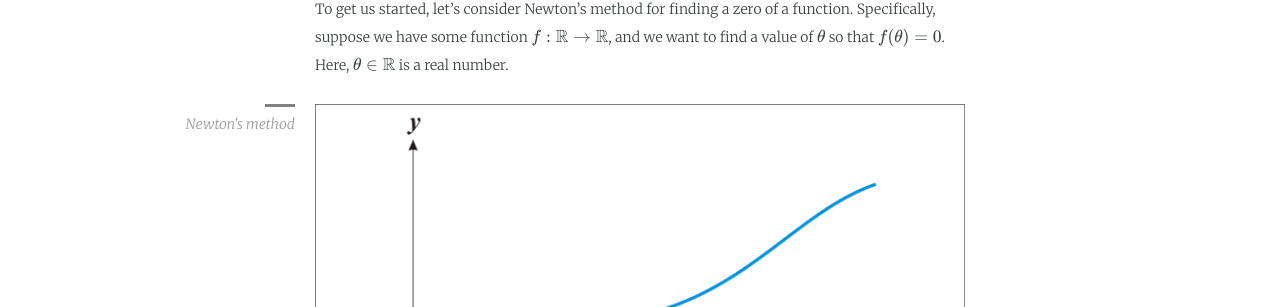
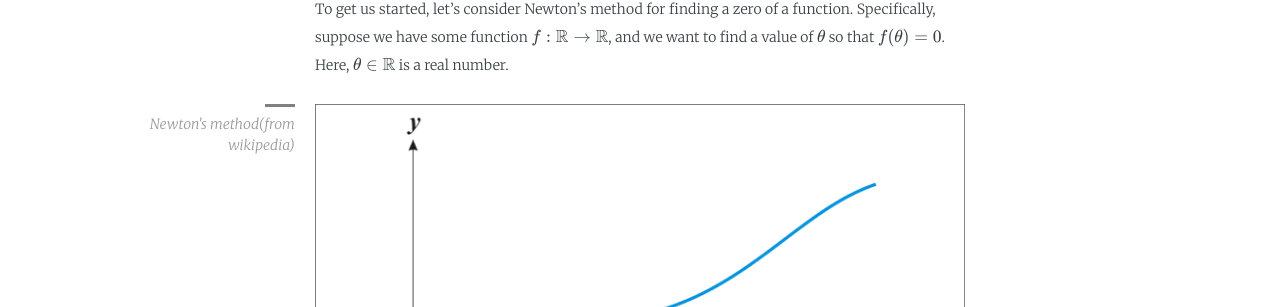
Before and after one commit to TyrionBian/tyrionbian.github.io, a Jekyll site: the page built from _posts/2020-06-05-Newton's method.md, in a window 1280 px wide. Shown: the part 636-943 px from the top of the page. Built offline with Jekyll 4.4.1, drawn with Linux system fonts in a browser that asks for light colours; some web fonts are replaced; formulas are drawn with MathJax 3.

Commit message:
Update 2020-06-05-Newton's method.md

```diff
--- a/_posts/2020-06-05-Newton's method.md
+++ b/_posts/2020-06-05-Newton's method.md
@@ -13,5 +13,5 @@ To get us started, let's consider Newton's method for finding a zero of a functi
 
 <figure>
    <img src="{{ "/images/NewtonIteration_Ani.gif" | absolute_url }}" />
-   <figcaption>Newton's method</figcaption>
+   <figcaption>Newton's method(from wikipedia)</figcaption>
 </figure>
```
